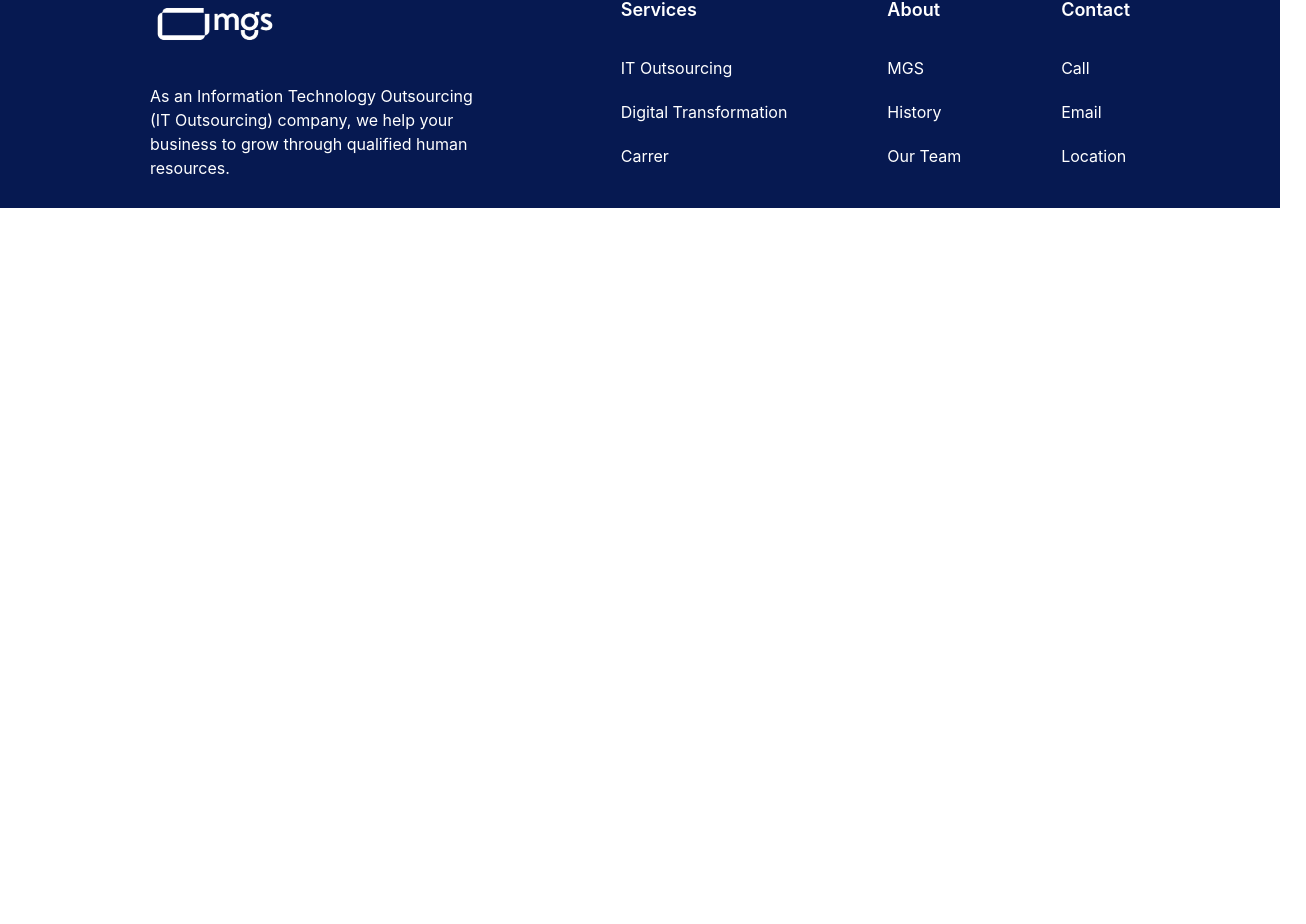
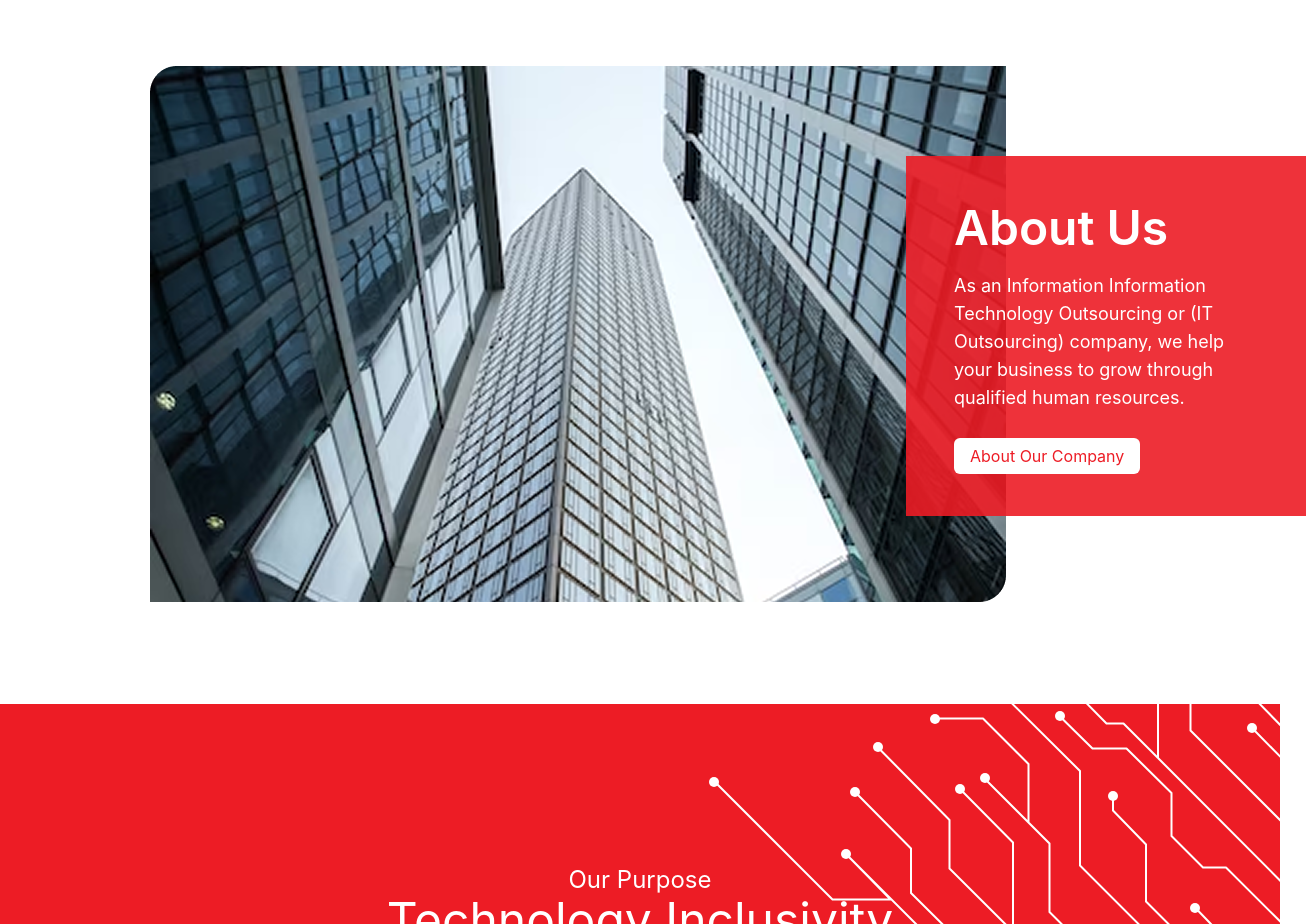
Before and after one commit to mirfanwebdev/mgs-frontendtest, a Vue app: page / in a window 1280 px wide. Shown: the part 1160-2084 px from the top of the page, 1306 px wide, since content can reach past the window. Before the commit the page ends 1368 px from the top, so only its background shows below. Built offline with nearby package versions, Linux system fonts and the light colour scheme.

Commit message:
add about and tech section

```diff
--- a/src/App.vue
+++ b/src/App.vue
@@ -1,9 +1,8 @@
 <script setup>
-// import HelloWorld from './components/HelloWorld.vue'
-// import TheWelcome from './components/TheWelcome.vue'
 import Header from '@/components/Header.vue'
 import Footer from '@/components/Footer.vue'
 import SectionHero from '@/components/SectionHero.vue';
+import SectionAbout from '@/components/SectionAbout.vue';
 </script>
 
 <template>
@@ -15,6 +14,21 @@ import SectionHero from '@/components/SectionHero.vue';
     <SectionHero />
   </section>
 
+  <section>
+    <SectionAbout />
+  </section>
+
+  <section class="w-full lg:h-100 bg-primary-red text-white relative">
+    <div class="absolute top-1/2 left-1/2 transform -translate-x-1/2 -translate-y-1/2 text-center">
+      <h3 class="text-2xl">Our Purpose</h3>
+      <h1 class="text-5xl">Technology Inclusivity</h1>
+    </div>
+
+    <div class="absolute top-0 right-0 h-full">
+      <img class="h-full" src="@/assets/tech.svg" alt="tech">
+    </div>
+  </section>
+
   <footer class="bg-secondary-blue text-white">
     <Footer />
   </footer>
--- /dev/null
+++ b/src/components/SectionAbout.vue
@@ -0,0 +1,20 @@
+<script setup>
+import Button from './Button.vue';
+</script>
+<template>
+    <div class="mx-auto lg:ms-[150px] py-6 lg:pt-[162px] lg:pb-[102px]">
+        <div class="w-[300px] lg:w-[856px] relative">
+            <img class="w-full" src="@/assets/office.png" alt="about-illustration">
+
+            <div
+                class="absolute max-w-100 top-0 right-0 transform translate-x-3/4 translate-y-1/4 p-12 bg-primary-red/90 text-white">
+                <h1 class="text-5xl font-semibold mb-5">About Us</h1>
+                <p class="mb-8 lg:text-lg">
+                    As an Information Information Technology Outsourcing or (IT Outsourcing) company, we help your
+                    business to grow through qualified human resources.
+                </p>
+                <Button variant="white">About Our Company</Button>
+            </div>
+        </div>
+    </div>
+</template>
```
Also changed, not shown: src/assets/office.png (added), src/assets/tech.svg (added).
